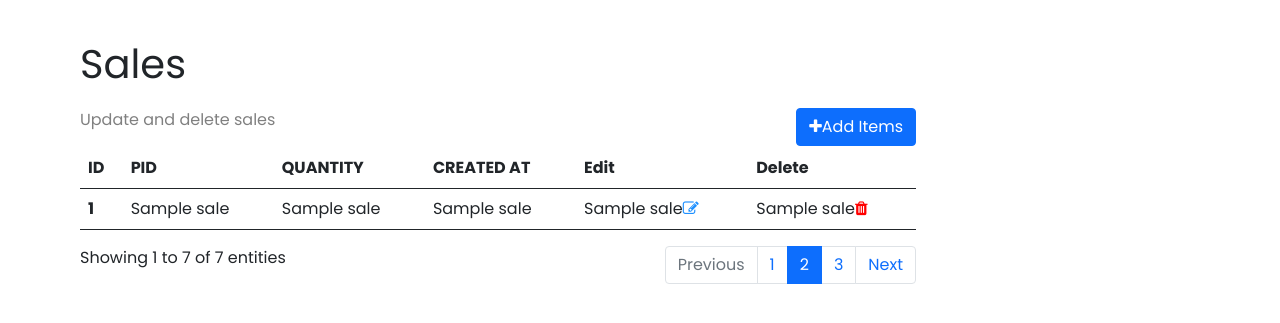
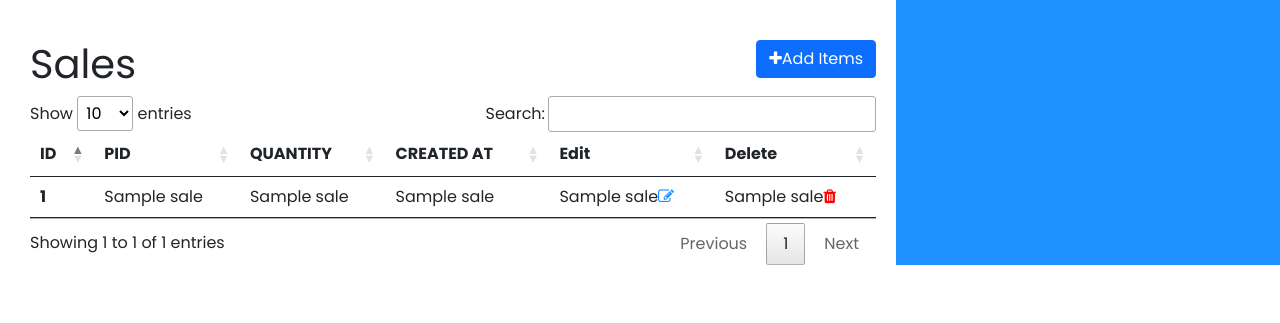
Before and after one commit to pereruannabaala/InventoryManagementSystem, a Flask app: page /sales in a window 1280 px wide. Shown: the part 56-379 px from the top of the page. Run offline with Flask 2, Linux system fonts and the light colour scheme; a database or web service that is not in the repository returns one stand-in record (values such as "Sample title"); some libraries are stand-ins or nearby versions.

Commit message:
add padding-right

```diff
--- a/static/css/styles.css
+++ b/static/css/styles.css
@@ -103,12 +103,7 @@
     margin-top:30px;
     margin-bottom:30px;
 }
-.myfooter{
-    width:100%;
-    height:20%;
-    display:flex;
-    justify-content:space-between;
-}
+
 
 /* media queries */
 @media screen and (max-width:500px){
@@ -124,33 +119,24 @@
 .text-area{
     width:100%;
     height:100%;
-    margin-left:none;
+    background-color: dodgerblue;
 }
 .area{
     width: 70%;
     height:100%;
-    margin-left: 20px;
     padding-left: 30px;
-}
-.text{
-    margin-top: 40px;
-    padding-left:30px;
-    width:100%;
-    height:20%;
+    background-color: white;
+    padding-right: 20px;
 }
 .flex{
+    padding-top: 40px;
     width:100%;
     height:20%;
     display: flex;
     justify-content: space-between;
-    margin-top: 20px;
 }
-.parag{
-    color:grey;
-    padding-left: 30px;
-}
+
 .table-responsive{
-    padding-left:30px;
     width:100%;
     height:100%;
 }
--- a/templates/sales.html
+++ b/templates/sales.html
@@ -11,7 +11,7 @@
         <link href="https://fonts.googleapis.com/css2?family=Poppins:wght@100;200;300;400;600;700&display=swap" rel="stylesheet">
         <link href="https://cdn.jsdelivr.net/npm/bootstrap@5.0.2/dist/css/bootstrap.min.css" rel="stylesheet" integrity="sha384-EVSTQN3/azprG1Anm3QDgpJLIm9Nao0Yz1ztcQTwFspd3yD65VohhpuuCOmLASjC" crossorigin="anonymous">
         <link rel="stylesheet" href="https://stackpath.bootstrapcdn.com/font-awesome/4.7.0/css/font-awesome.min.css">
-
+        <link rel="stylesheet" href="//cdn.datatables.net/1.13.1/css/jquery.dataTables.min.css">
     </head>
     <body>
         <nav class="navbar navbar-expand-lg bg-primary">
@@ -66,19 +66,17 @@
         </div>
         <div class="text-area">
             <div class="area">
+              <div class="flex">
                 <div class="text">
-                    <h1>Sales</h1>
+                  <h1>Sales</h1>
                 </div>
-                <div class="flex">
-                    <div class="parag">
-                        <p>Update and delete sales</p>
-                    </div>
-                    <div class="addsale">
-                        <button type="button" class="btn btn-primary" data-bs-toggle="modal" data-bs-target="#salesmodal"><i class="fa fa-plus" aria-hidden="true"> </i>Add Items</button>
-                    </div>
+                <div class="addsale">
+                  <button type="button" class="btn btn-primary" data-bs-toggle="modal" data-bs-target="#salesmodal"><i class="fa fa-plus" aria-hidden="true"><style></style></i>Add Items</button>
                 </div>
+              </div>
+
                 <div class="table-responsive">
-                    <table class="table">
+                    <table class="table" id="myTable">
                         <thead>
                           <tr>
                             <th scope="col">ID</th>
@@ -103,40 +101,21 @@
                           <tbody class="table-group-divider"></tbody>
                         </tbody>
                     </table>
-                    <div class="myfooter">
-                        <div class="myentities">
-                            <p>Showing 1 to 7 of 7 entities</p>
-                        </div>
-                        <div class="showpages">
-                            <nav aria-label="...">
-                                <ul class="pagination">
-                                  <li class="page-item disabled">
-                                    <span class="page-link">Previous</span>
-                                  </li>
-                                  <li class="page-item"><a class="page-link" href="#">1</a></li>
-                                  <li class="page-item active" aria-current="page">
-                                    <span class="page-link">2</span>
-                                  </li>
-                                  <li class="page-item"><a class="page-link" href="#">3</a></li>
-                                  <li class="page-item">
-                                    <a class="page-link" href="#">Next</a>
-                                  </li>
-                                </ul>
-                              </nav>
-                        </div>
-                    </div>
-
                 </div>
             </div>
         </div>
 
 
 
-
-
+        <script src="https://cdnjs.cloudflare.com/ajax/libs/jquery/3.6.3/jquery.min.js" integrity="sha512-STof4xm1wgkfm7heWqFJVn58Hm3EtS31XFaagaa8VMReCXAkQnJZ+jEy8PCC/iT18dFy95WcExNHFTqLyp72eQ==" crossorigin="anonymous" referrerpolicy="no-referrer"></script>
+        <script src="//cdn.datatables.net/1.13.1/js/jquery.dataTables.min.js"></script>
         <script src="https://cdn.jsdelivr.net/npm/bootstrap@5.0.2/dist/js/bootstrap.bundle.min.js" integrity="sha384-MrcW6ZMFYlzcLA8Nl+NtUVF0sA7MsXsP1UyJoMp4YLEuNSfAP+JcXn/tWtIaxVXM" crossorigin="anonymous"></script>
         <script src="https://cdn.jsdelivr.net/npm/@popperjs/core@2.9.2/dist/umd/popper.min.js" integrity="sha384-IQsoLXl5PILFhosVNubq5LC7Qb9DXgDA9i+tQ8Zj3iwWAwPtgFTxbJ8NT4GN1R8p" crossorigin="anonymous"></script>
         <script src="https://cdn.jsdelivr.net/npm/bootstrap@5.0.2/dist/js/bootstrap.min.js" integrity="sha384-cVKIPhGWiC2Al4u+LWgxfKTRIcfu0JTxR+EQDz/bgldoEyl4H0zUF0QKbrJ0EcQF" crossorigin="anonymous"></script>
-        <script src="" async defer></script>
+        <script>
+            $(document).ready( function () {
+            $('#myTable').DataTable();
+            } );
+        </script>
     </body>
 </html>
```
Also changed, not shown: templates/index.html (indentation only).
